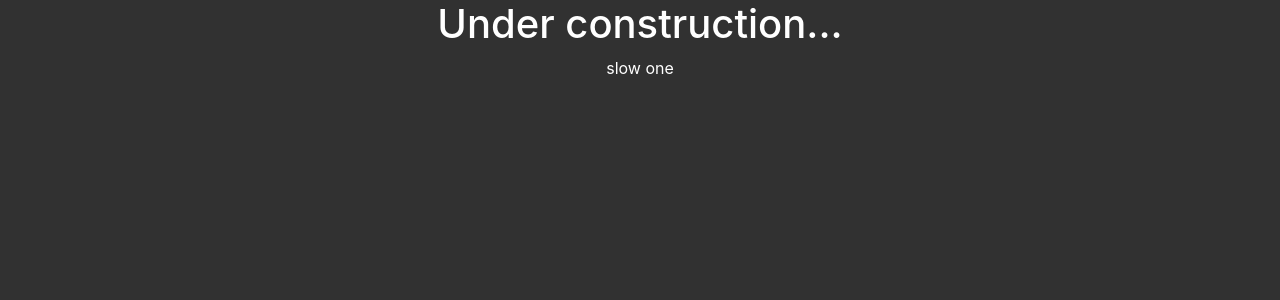
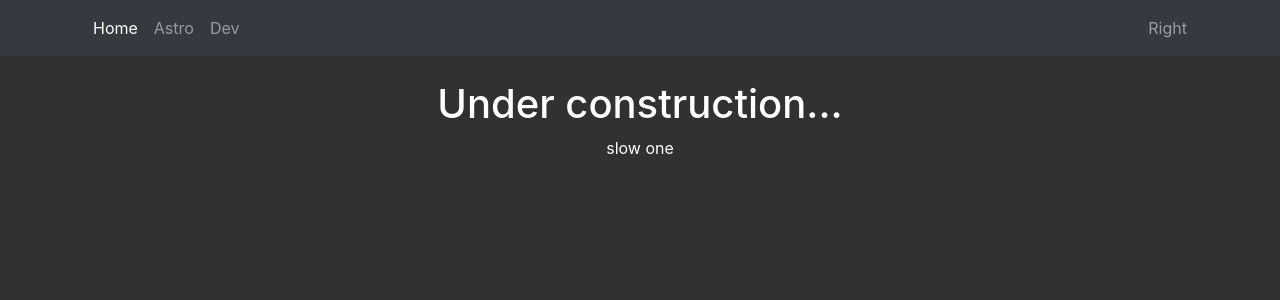
Before and after one commit to OpportunV/opportun_words_bot, a Flask app: page / in a window 1280 px wide. Shown: the top 300 px of the page. Run offline with Flask 2, Linux system fonts and the light colour scheme; some libraries are stand-ins or nearby versions.

Commit message:
some improvements

```diff
--- a/static/style.css
+++ b/static/style.css
@@ -2,4 +2,5 @@ body {
   text-align: center;
   color: #fff;
   background-color: #313131;
+  margin-top: 5rem;
 }
--- a/templates/base.html
+++ b/templates/base.html
@@ -2,51 +2,46 @@
 <html lang="en">
 <head>
   <meta charset="UTF-8">
+  <meta name="viewport" content="width=device-width, initial-scale=1, shrink-to-fit=no">
   <link rel="stylesheet" href="https://stackpath.bootstrapcdn.com/bootstrap/4.4.1/css/bootstrap.min.css" integrity="sha384-Vkoo8x4CGsO3+Hhxv8T/Q5PaXtkKtu6ug5TOeNV6gBiFeWPGFN9MuhOf23Q9Ifjh" crossorigin="anonymous">
-  <link rel="stylesheet" href="../static/style.css">
+  <link rel="stylesheet" type="text/css" href="{{ url_for('static', filename='style.css')}}">
   <title>
-    {% block title %}
-
-    {% endblock %} | Opportun
+    {% block title %}{% endblock %} | Opportun
   </title>
 </head>
 <body>
-<!--  <nav class="navbar navbar-expand-lg navbar-dark bg-dark">-->
-<!--    <a class="navbar-brand" href="#">Opp</a>-->
-<!--    <button class="navbar-toggler" type="button" data-toggle="collapse" data-target="#navbarNav" aria-controls="navbarNav" aria-expanded="false" aria-label="Toggle navigation">-->
-<!--      <span class="navbar-toggler-icon"></span>-->
-<!--    </button>-->
-<!--    <div class="collapse navbar-collapse" id="navbarNav">-->
-<!--      <ul class="navbar-nav">-->
-<!--        <li class="nav-item active">-->
-<!--          <a class="nav-link" href="#">Home <span class="sr-only">(current)</span></a>-->
-<!--        </li>-->
-<!--        <li class="nav-item">-->
-<!--          <a class="nav-link" href="#">Astro</a>-->
-<!--        </li>-->
-<!--        <li class="nav-item">-->
-<!--          <a class="nav-link" href="#">Dev</a>-->
-<!--        </li>-->
-<!--&lt;!&ndash;        <li class="nav-item">&ndash;&gt;-->
-<!--&lt;!&ndash;          <a class="nav-link disabled" href="#" tabindex="-1" aria-disabled="true">Disabled</a>&ndash;&gt;-->
-<!--&lt;!&ndash;        </li>&ndash;&gt;-->
-<!--      </ul>-->
-<!--    </div>-->
-<!--  </nav>-->
-  <div class="container">
-    <div class="row">
-      <div class="col">
-        <h1>
-          {% block content_title %}
-          {% endblock %}
-        </h1>
-
-        {% block content %}
-
-        {% endblock %}
+  <nav class="navbar navbar-expand-md navbar-dark bg-dark fixed-top">
+    <div class="container">
+<!--      <a class="navbar-brand mr-4" href="#">Opp</a>-->
+<!--      <button class="navbar-toggler" type="button" data-toggle="collapse" data-target="#navbarNav" aria-controls="navbarNav" aria-expanded="false" aria-label="Toggle navigation">-->
+<!--        <span class="navbar-toggler-icon"></span>-->
+<!--      </button>-->
+      <div class="collapse navbar-collapse" id="navbarNav">
+        <ul class="navbar-nav mr-auto">
+          <li class="nav-item active">
+            <a class="nav-link" href="#">Home <span class="sr-only">(current)</span></a>
+          </li>
+          <li class="nav-item">
+            <a class="nav-link" href="#">Astro</a>
+          </li>
+          <li class="nav-item">
+            <a class="nav-link" href="#">Dev</a>
+          </li>
+  <!--        <li class="nav-item">-->
+  <!--          <a class="nav-link disabled" href="#" tabindex="-1" aria-disabled="true">Disabled</a>-->
+  <!--        </li>-->
+        </ul>
+        <div class="navbar-nav">
+          <a class="nav-item nav-link" href="#">Right</a>
+        </div>
       </div>
-
     </div>
-  </div>
+  </nav>
+  <main role="main" class="container">
+    <h1>
+      {% block content_title %}{% endblock %}
+    </h1>
+    {% block content %}{% endblock %}
+  </main>
 </body>
 </html>
--- a/view.py
+++ b/view.py
@@ -1,5 +1,5 @@
 from flask_app import app
-from flask import render_template
+from flask import render_template, url_for
 
 
 @app.route('/')
```
